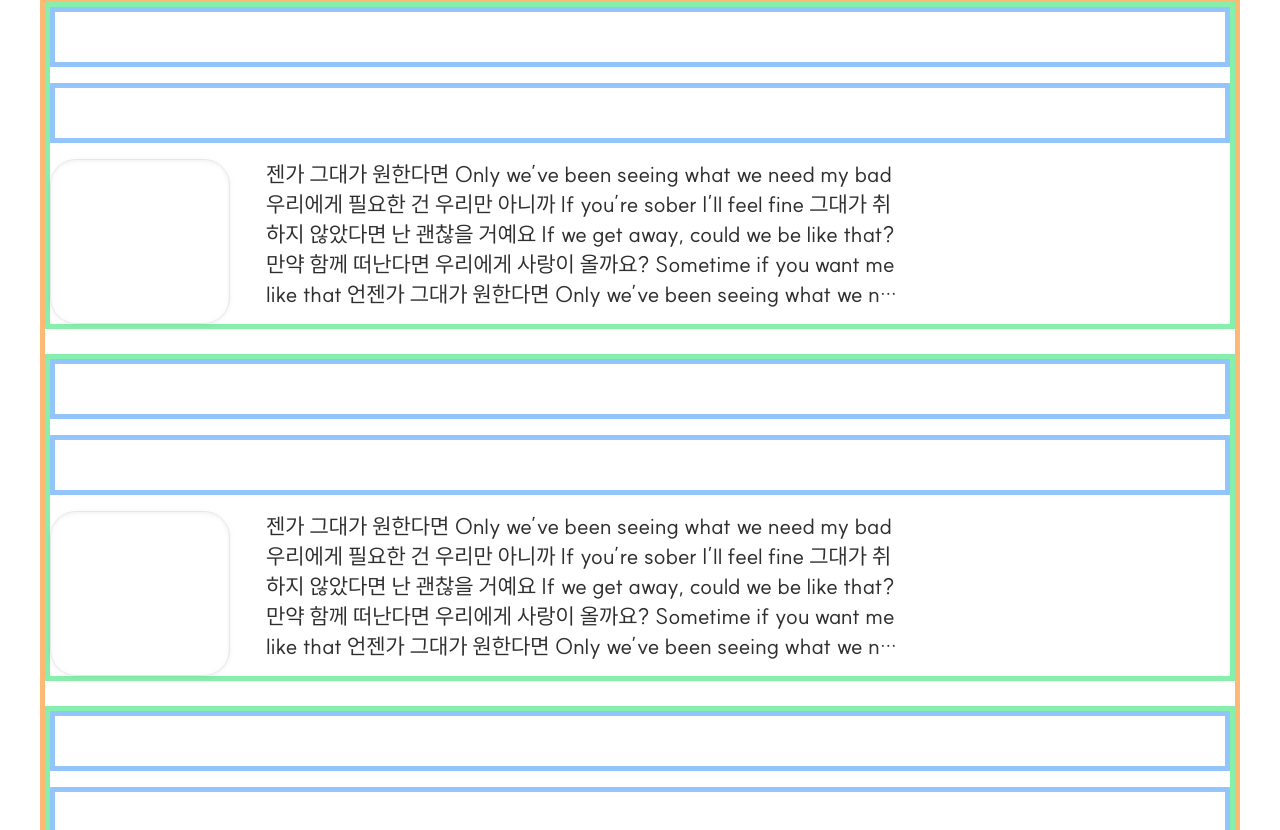
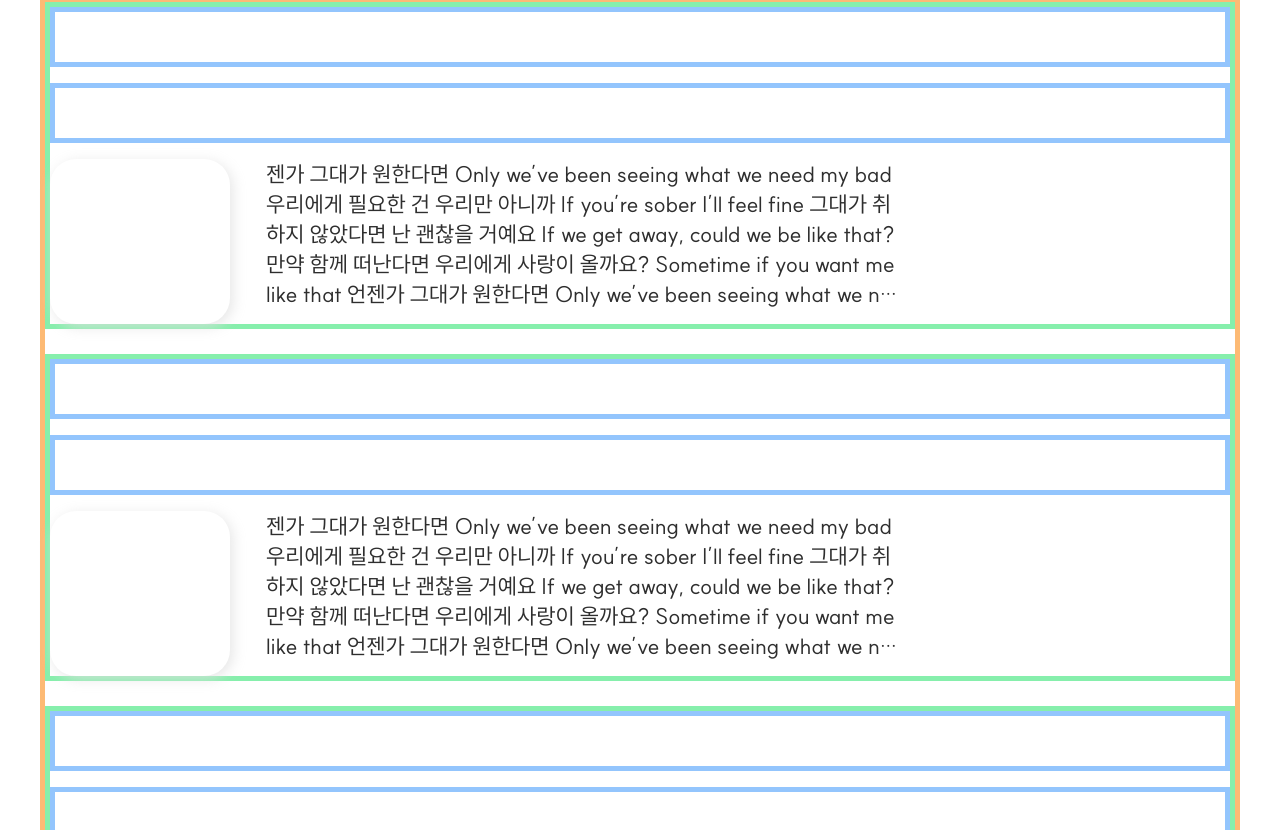
Before and after one commit to mobi-projects/nail-case-client, a Next.js app: page /manager/base/my-shop/review in a window 1280 px wide. Shown: the part 1230-2060 px from the top of the page. Built offline with nearby package versions, Linux system fonts and the light colour scheme.

Commit message:
🎨 image drop shdow 추가
* issue: [NAILCASE-139](https://nailcase.atlassian.net/browse/NAILCASE-139)
 sub-issues: - [NAILCASE-175](https://nailcase.atlassian.net/browse/NAILCASE-175)

```diff
--- a/src/component/custom/manager/base/my-shop/review/03/index.tsx
+++ b/src/component/custom/manager/base/my-shop/review/03/index.tsx
@@ -36,7 +36,7 @@ function Manager_Base_MyShop_Review_03_01_03() {
 }
 function ReivewCommentImgae() {
 	return (
-		<div className="h-[164.85px] w-[180px] rounded-[26px] border drop-shadow"></div>
+		<div className="h-[164.85px] w-[180px] rounded-[26px] shadow-customGray80"></div>
 	)
 }
 //사진 들어가면 border삭제 예정 또한 div > image변경예정
```
